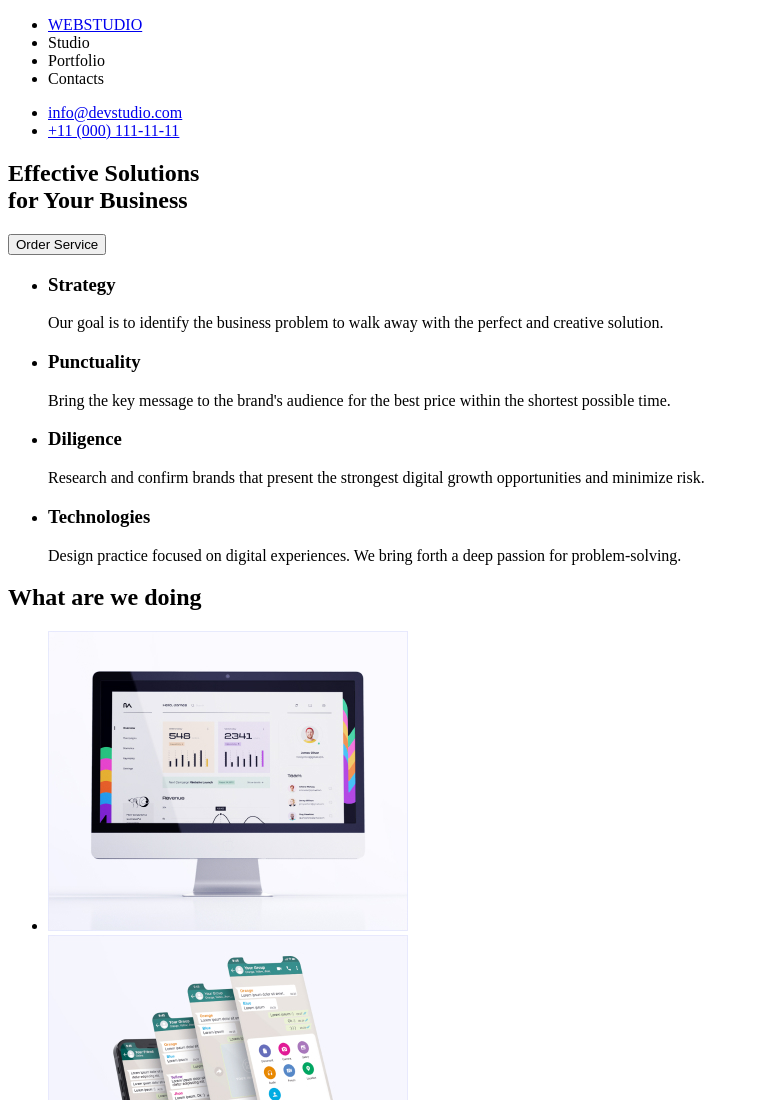
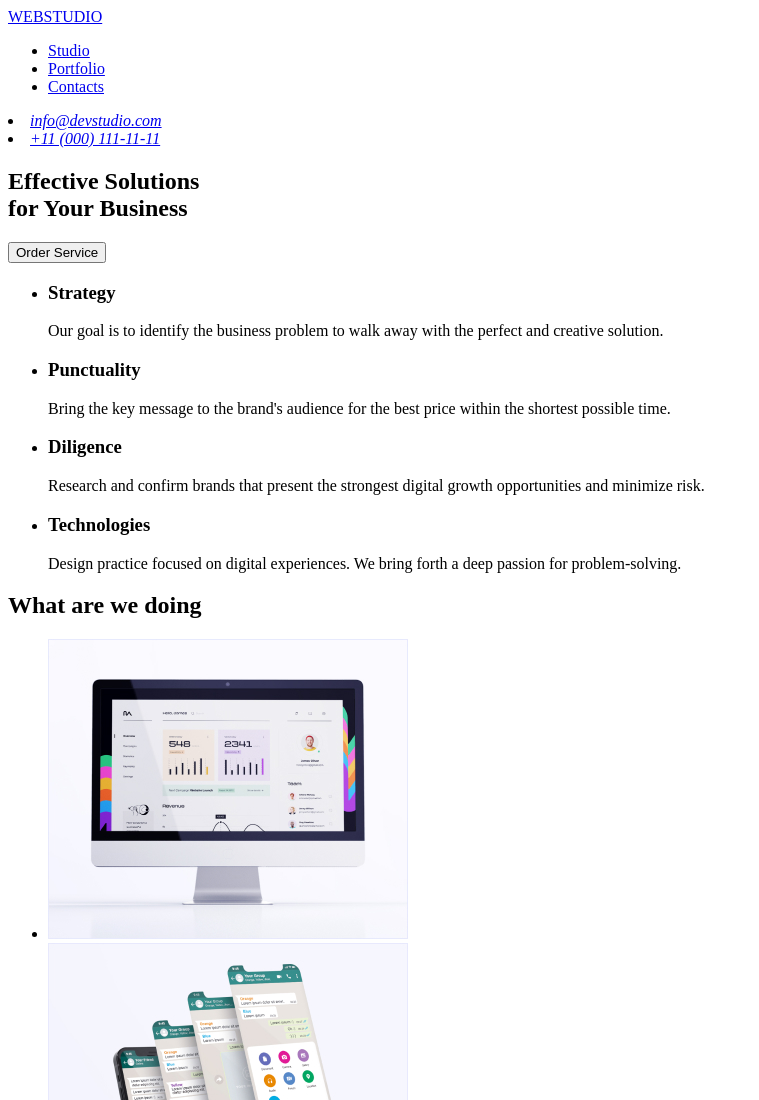
Before and after one commit to KatanES/goit-markup-hw-01, a plain HTML site: page index.html in a window 1280 px wide. Shown: the top 1100 px of the page, without its empty margins (0-759 px from the left). Drawn offline with Linux system fonts and the light colour scheme.

Commit message:
Header errrors correction

```diff
--- a/index.html
+++ b/index.html
@@ -9,17 +9,17 @@
 <body>
     <header>
         <nav>
+            <a href="./index.html">WEBSTUDIO</a>
             <ul>
-                <li><a href="/">WEBSTUDIO</a></li>
-                <li>Studio</li>
-                <li>Portfolio</li>
-                <li>Contacts</li>
-        </ul>
+                <li><a href="/">Studio</a></li>
+                <li><a href="/">Portfolio</a></li>
+                <li><a href="/">Contacts</a></li>
+            </ul>
         </nav>
-        <ul>
+        <address>
             <li><a href="mailto:info@devstudio.com">info@devstudio.com</a></li>
             <li><a href="tel:+110001111111">+11 (000) 111-11-11</a></li>
-        </ul>
+        </address>
     </header>
     <main>
         <div>
```
